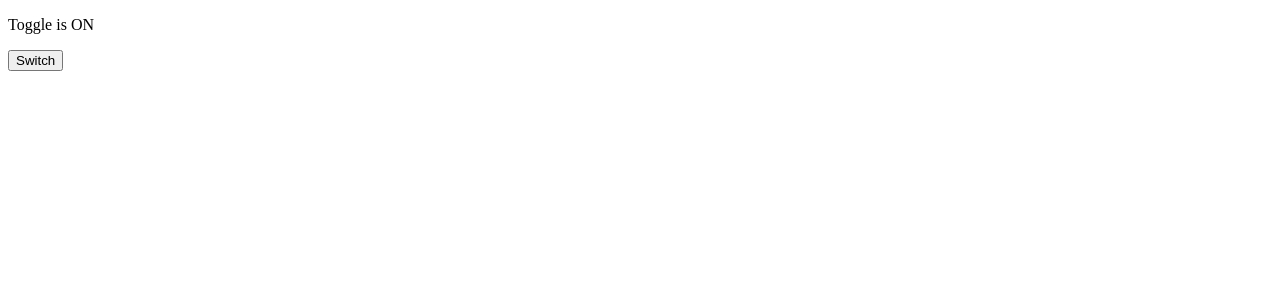
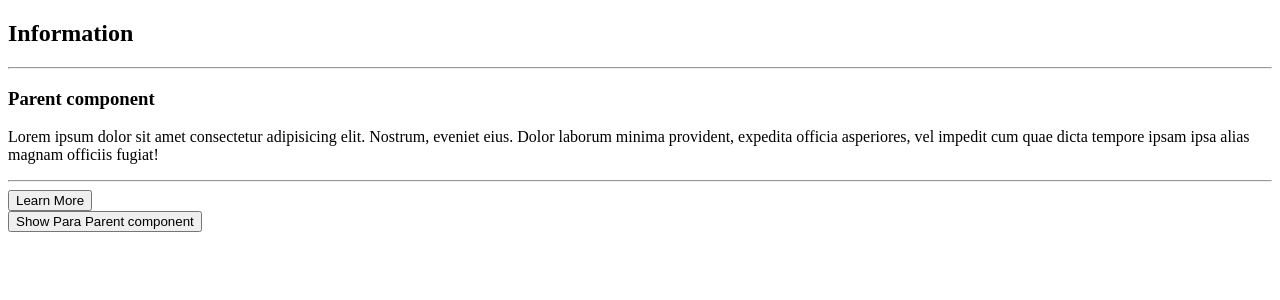
Before and after one commit to NaveenManjappa/angular-17-learning, an Angular app: page / in a window 1280 px wide. Shown: the top 300 px of the page. Built offline with nearby package versions, Linux system fonts and the light colour scheme.

Commit message:
angular-contentchild

```diff
--- a/src/app/app.component.html
+++ b/src/app/app.component.html
@@ -1,9 +1 @@
-<ng-container *ngIf="toggle;else toggleOff">
-<p>Toggle is ON</p>
-</ng-container>
-
-<ng-template #toggleOff>
-  <p>Toggle is OFF</p>
-</ng-template>
-
-<button (click)="switch()">Switch</button>
+<app-parent></app-parent>
--- a/src/app/app.component.ts
+++ b/src/app/app.component.ts
@@ -1,11 +1,12 @@
 import { Component, ElementRef, QueryList, ViewChildren } from '@angular/core';
 import { CommonModule } from '@angular/common';
 import { RouterOutlet } from '@angular/router';
+import { ParentComponent } from './parent/parent.component';
 
 @Component({
   selector: 'app-root',
   standalone: true,
-  imports: [CommonModule, RouterOutlet],
+  imports: [CommonModule, RouterOutlet,ParentComponent],
   templateUrl: './app.component.html',
   styleUrl: './app.component.css'
 })
--- /dev/null
+++ b/src/app/parent/child/child.component.html
@@ -0,0 +1,7 @@
+<div class="card">
+    <h2>Information</h2>
+    <hr>
+    <ng-content></ng-content>
+    <hr>
+    <button (click)="StylePara()">Learn More</button>
+</div>
--- /dev/null
+++ b/src/app/parent/child/child.component.ts
@@ -0,0 +1,16 @@
+import { Component, ContentChild, ElementRef } from '@angular/core';
+
+@Component({
+  selector: 'app-child',
+  standalone: true,
+  imports: [],
+  templateUrl: './child.component.html',
+  styleUrl: './child.component.css'
+})
+export class ChildComponent {
+@ContentChild('para') paragraphEl:ElementRef;
+
+StylePara(){
+  console.log(this.paragraphEl);
+}
+}
--- /dev/null
+++ b/src/app/parent/parent.component.html
@@ -0,0 +1,11 @@
+
+<div>
+    <app-child>
+        <h3>Parent component</h3>
+        <p #para>
+            Lorem ipsum dolor sit amet consectetur adipisicing elit. Nostrum, eveniet eius. Dolor laborum minima provident, expedita officia asperiores, vel impedit cum quae dicta tempore ipsam ipsa alias magnam officiis fugiat!
+        </p>
+    </app-child>
+
+    <button (click)="ShowPara()">Show Para Parent component</button>
+</div>
--- /dev/null
+++ b/src/app/parent/parent.component.ts
@@ -0,0 +1,17 @@
+import { Component, ElementRef, ViewChild } from '@angular/core';
+import { ChildComponent } from './child/child.component';
+
+@Component({
+  selector: 'app-parent',
+  standalone: true,
+  imports: [ChildComponent],
+  templateUrl: './parent.component.html',
+  styleUrl: './parent.component.css'
+})
+export class ParentComponent {
+@ViewChild('para') paraEl:ElementRef;
+
+ShowPara(){
+  console.log(this.paraEl);
+}
+}
```
Also changed, not shown: src/app/parent/child/child.component.css (added), src/app/parent/parent.component.css (added), 2 other files (tests, documents, lock files or other folders).
